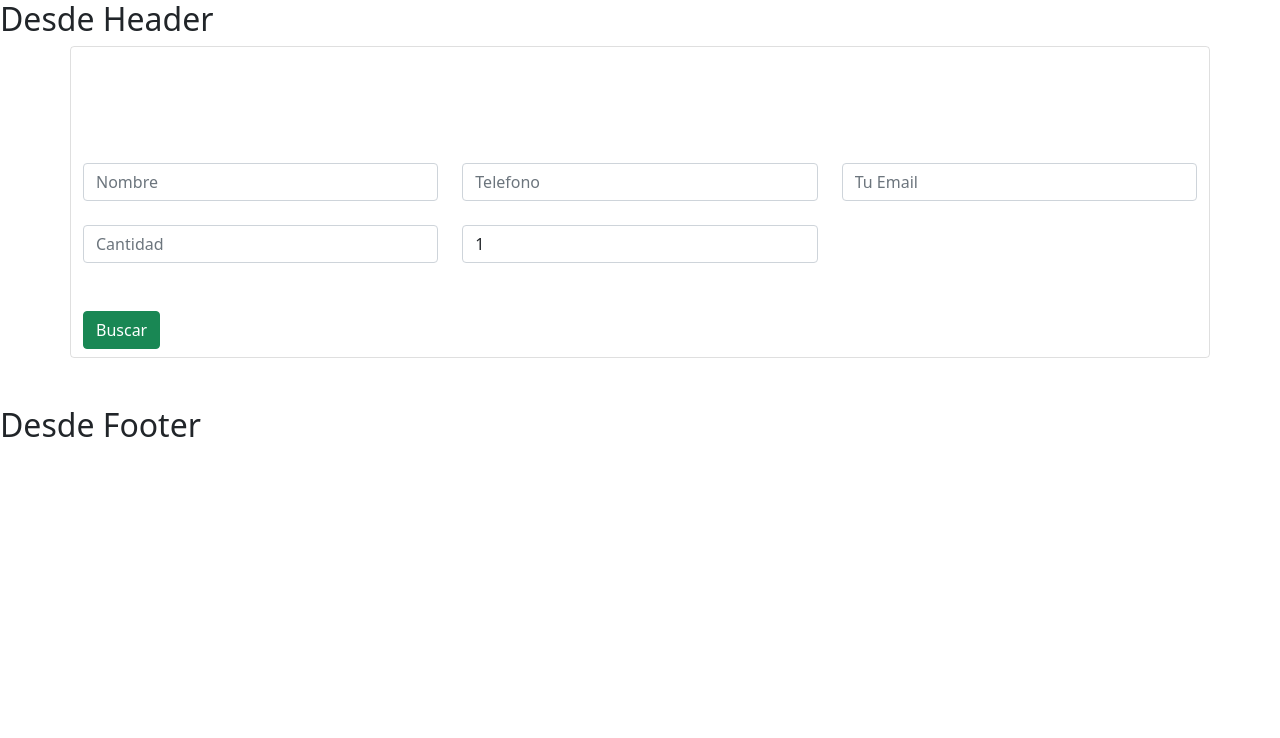
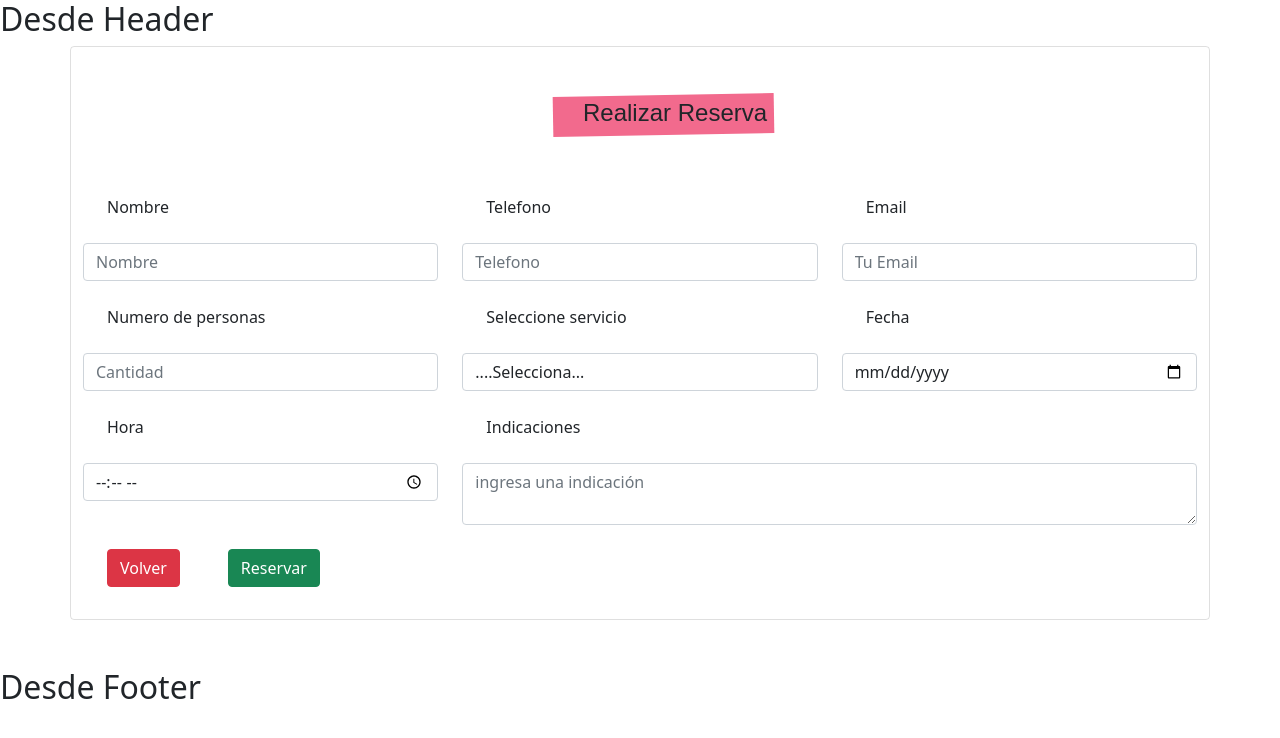
Before and after one commit to NataliaArango/restaurante, a React (Create React App) app: page /servicios/reserva in a window 1280 px wide. Shown: the top 738 px of the page. Built offline with nearby package versions, Linux system fonts and the light colour scheme.

Commit message:
Vista de Reserva Completada

```diff
--- a/package.json
+++ b/package.json
@@ -8,10 +8,13 @@
     "@testing-library/jest-dom": "^5.14.1",
     "@testing-library/react": "^11.2.7",
     "@testing-library/user-event": "^12.8.3",
+    "emailjs": "^3.6.0",
+    "emailjs-com": "^3.2.0",
     "react": "^17.0.2",
     "react-dom": "^17.0.2",
     "react-router-dom": "^5.3.0",
     "react-scripts": "4.0.3",
+    "sweetalert": "^2.1.2",
     "web-vitals": "^1.1.2"
   },
   "scripts": {
--- a/public/index.html
+++ b/public/index.html
@@ -9,15 +9,18 @@
       name="description"
       content="Web site created using create-react-app"
     />
-    <link rel="apple-touch-icon" href="https://firebasestorage.googleapis.com/v0/b/restaurante-fe3ed.appspot.com/o/Logos%2Flogo%402x.png?alt=media&token=8d81a0d8-e6ca-49f4-8d34-7074feedc88f" />
+    <link rel="shortcut icon" href="https://firebasestorage.googleapis.com/v0/b/restaurante-fe3ed.appspot.com/o/Logos%2Flogo%402x.png?alt=media&token=8d81a0d8-e6ca-49f4-8d34-7074feedc88f" />
     <link rel="manifest" href="%PUBLIC_URL%/manifest.json" />
     <title>Restaurante Sal&Sal</title>
     <link href="https://fonts.googleapis.com/css?family=Bebas+Neue&display=swap" rel="stylesheet">
      <!--Link bootstrap-->
      <link href="https://cdn.jsdelivr.net/npm/bootstrap@5.1.2/dist/css/bootstrap.min.css" rel="stylesheet" integrity="sha384-uWxY/CJNBR+1zjPWmfnSnVxwRheevXITnMqoEIeG1LJrdI0GlVs/9cVSyPYXdcSF" crossorigin="anonymous">
-  </head>
+
+    </head>
   <body>
     <noscript>You need to enable JavaScript to run this app.</noscript>
     <div id="root"></div>
+    <script type="text/javascript" src="https://cdn.jsdelivr.net/npm/emailjs-com@3/dist/email.min.js"></script>
+
   </body>
 </html>
--- a/src/Components/Reserva.jsx
+++ b/src/Components/Reserva.jsx
@@ -1,9 +1,11 @@
-import React,{useState} from 'react';
-
-
+import React,{useState,useRef} from 'react';
+import swal from 'sweetalert';
+//import Error from './Error';
+import emailjs from 'emailjs-com'
+import styled from '@emotion/styled'
 const Reserva = () => {
 
-    const [error, UpdateError] = useState(false);
+    const [Error, UpdateError] = useState(false);
     const [Reserva,UpdateReserva] = useState({
         Nombre: "",
         Telefono: "",
@@ -14,30 +16,81 @@ const Reserva = () => {
         Hora:"",
         Indicaciones:"",
       });
+      const Contenedor = styled.legend`
+         position: relative;
+         z-index: 0;
+         display: inline-block;
+         width: auto;
+         left: 500px;
+         margin-bottom: 40px;
+         font-family: 'Work Sans', sans-serif;
+         &::before{
+            position: absolute;
+            content: '';
+            width: calc(120% );
+            display: block;
+            background-color:#F26A8D;
+            height: 40px;
+            z-index:-1;
+            left: -30px;
+            right: -30px;
+            transform: rotate(-1deg);
+            transition: transform .3s ease;
+         }
+         &:hover::before{
+              transform: rotate(2deg);
+        }
+      `;
       const {Nombre,Telefono,Email,Servicio,NumPer,Fecha,Hora,Indicaciones} = Reserva;
-
-      const handleChangeReserva = e =>{
-
+      const form = useRef();
+      const handleChangeReserva = (e) =>{
+          UpdateReserva({
+              ...Reserva,
+              [e.target.name]:e.target.value,
+          });
       }
-     const SendEmail = e =>{
-
+     const SubmitForm = e =>{
+          e.preventDefault();
+          if(Nombre.trim()==='' || Telefono.trim()==='' || Email.trim()==='' || Servicio.trim()==='' ||
+          NumPer.trim()==='' || Fecha.trim()==='' || Hora.trim()==='' || Indicaciones.trim()===''){
+            UpdateError(true);
+            return;
+        }
+             UpdateError(false);
+             emailjs.sendForm('service_y6b6bfd', 'template_jpcrwtc', form.current, 'user_JKFfDcN7JbJqibJfdxE19')
+             .then((result) => {
+                 success();
+             }, (error) => {
+                alert(error.message);
+                 });
+                 e.target.reset();
       }
 
+
+      const success = ()=>{
+        swal({
+        title: "Perfecto Reserva Exitosa",
+        text: "Sal&Sal",
+        icon: "success",
+        button: "Cerrar",
+        });
+}
     return (
         <div>
-        {error ?<p className="alert alert-danger text-center p-2">Todos los campos son obligatorios</p>:null}
+        {Error ?<p className="alert alert-danger text-center p-2 mb-5">Todos los campos son obligatorios</p>:null}
        <div className="container">
            <div className="row">
                <form
-                className ="col card text-white bg-transparent mb-5 pt-5 pb-2"
-                onSubmit={SendEmail}
+                ref={form}
+                className ="col card text-dark bg-transparent mb-5 pt-5 pb-2"
+                onSubmit={SubmitForm}
               >
                    <fieldset>
-                       <legend className="text-center">Buscador Letras Canciones</legend>
+                       <Contenedor >Realizar Reserva</Contenedor>
                        <div className="row">
                            <div className="col-md-4">
                                <div className="form-group">
-                                   <label>Nombre</label>
+                                   <label className="m-4">Nombre</label>
                                    <input
                                    type="text"
                                    className="form-control"
@@ -50,7 +103,7 @@ const Reserva = () => {
                            </div>
                            <div className="col-md-4">
                            <div className="form-group">
-                                   <label>Telefono</label>
+                                   <label className="m-4">Telefono</label>
                                    <input
                                    type="number"
                                    className="form-control"
@@ -63,7 +116,7 @@ const Reserva = () => {
                            </div>
                            <div className="col-md-4">
                            <div className="form-group">
-                                   <label htmlFor="email">Email</label>
+                                   <label htmlFor="email" className="m-4">Email</label>
                                    <input
                                    type="email"
                                    className="form-control"
@@ -76,7 +129,7 @@ const Reserva = () => {
                            </div>
                            <div className="col-md-4">
                            <div className="form-group">
-                                   <label >Numero de personas</label>
+                                   <label className="m-4" >Numero de personas</label>
                                    <input
                                    type="number"
                                    className="form-control"
@@ -89,23 +142,64 @@ const Reserva = () => {
                            </div>
                            <div className="col-md-4">
                            <div className="form-group">
-                           <label htmlFor="exampleFormControlSelect1">Seleccione servicio</label>
+                           <label htmlFor="exampleFormControlSelect1" className="m-4">Seleccione servicio</label>
                             <select
                             className="form-control"
                             onChange={handleChangeReserva}
-                            value={Servicio}>
-                            <option>1</option>
-                            <option>2</option>
-                            <option>3</option>
-                            <option>4</option>
-                            <option>5</option>
+                            value={Servicio}
+                            name="Servicio"
+                            >
+                            <option selected disabled value="">....Selecciona...</option>
+                                <option>Celebracion de cumpleaños</option>
+                                <option>Aniversario</option>
+                                <option>Fiesta infantil</option>
+                                <option>Declaracion o propuesta</option>
+                                <option>Despedida</option>
+                                <option>Cena con amigos</option>
                             </select>
-
-
                                </div>
                            </div>
-                       </div>
-                       <button type="submit" className=" btn  btn-success mt-5" >Buscar</button>
+                           <div className="col-md-4">
+                            <div className="form-group">
+                                    <label className="m-4">Fecha</label>
+                                    <input
+                                            onChange={handleChangeReserva}
+                                            value={Fecha}
+                                            type="date"
+                                            name="Fecha"
+                                            className="form-control"
+                                            />
+                                </div>
+                            </div>
+                            <div className="col-md-4">
+                            <div className="form-group">
+                                    <label className="m-4">Hora</label>
+                                            <input
+                                            onChange={handleChangeReserva}
+                                            value={Hora}
+                                            type="time"
+                                            name="Hora"
+                                            className="form-control mb-4"
+                                            />
+
+                                </div>
+                            </div>
+                            <div className="col-md-8">
+                            <div className="form-group">
+                                    <label className="m-4">Indicaciones</label>
+                                    <textarea
+                                    onChange={handleChangeReserva}
+                                    value={Indicaciones}
+                                     className="form-control "
+                                     placeholder="ingresa una indicación"
+                                     name="Indicaciones"
+                                    ></textarea>
+
+                                </div>
+                            </div>
+                 </div>
+                        <button type="submit" className=" btn  btn-danger m-4" >Volver</button>
+                        <button type="submit" className=" btn  btn-success m-4" >Reservar</button>
                    </fieldset>
 
                </form>
```
Also changed, not shown: src/Components/Error.jsx (+7 -5 lines), 1 other file (tests, documents, lock files or other folders).
